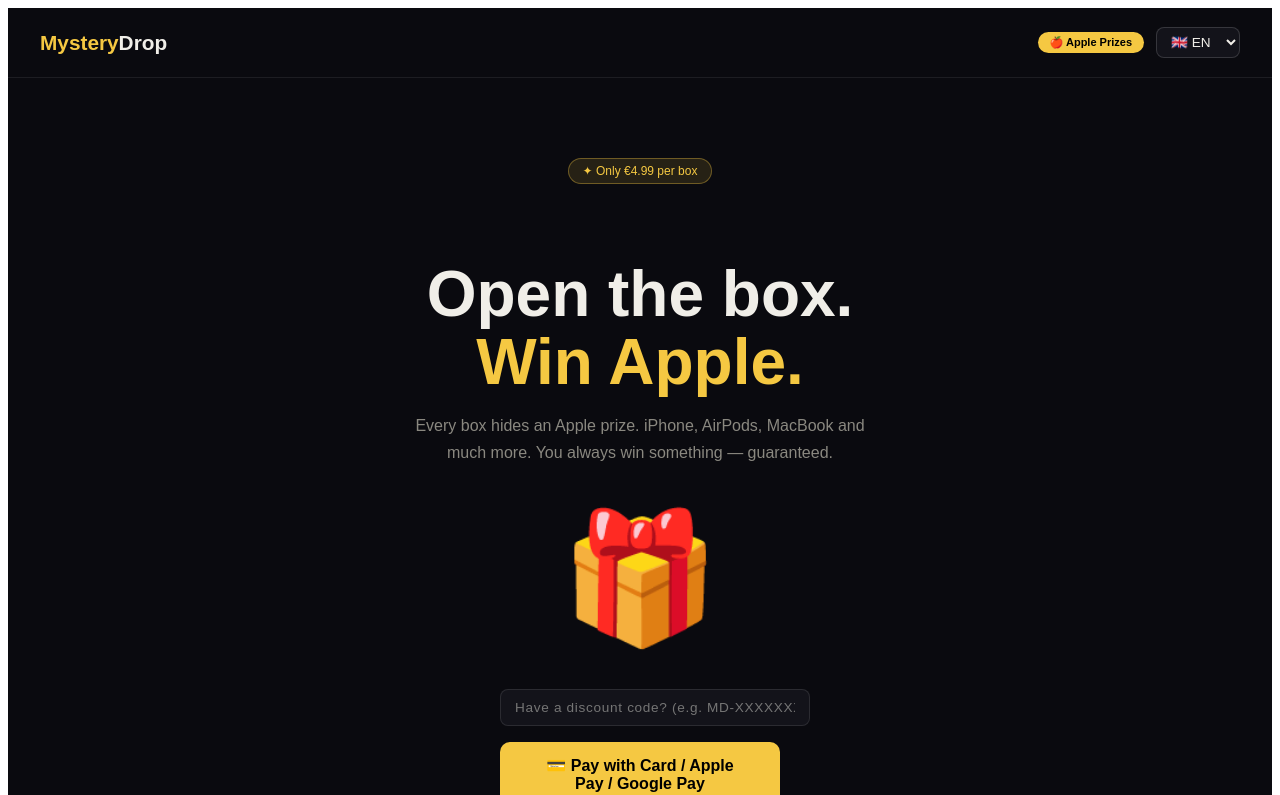
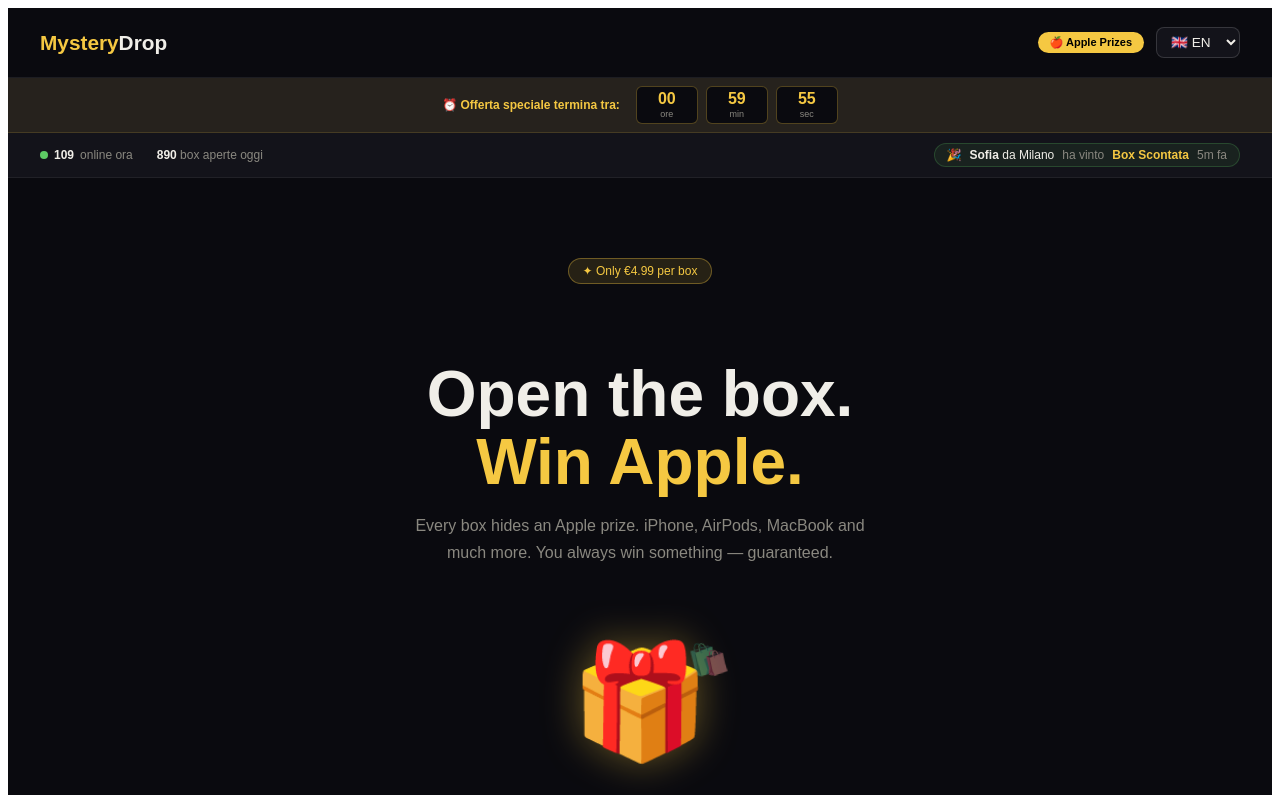
Before and after one commit to simonese13/mysterydrop, a Next.js app: page /en in a window 1280 px wide. Shown: the top 795 px of the page. Built offline with nearby package versions, Linux system fonts and the light colour scheme.

Commit message:
add live feed, countdown, magic box animation

```diff
--- a/app/[locale]/page.tsx
+++ b/app/[locale]/page.tsx
@@ -1,5 +1,5 @@
 "use client";
-import { useState } from "react";
+import { useState, useEffect } from "react";
 import { useTranslations } from "next-intl";
 import { usePathname } from "next/navigation";
 
@@ -17,7 +17,162 @@
   { code: "uk", label: "🇺🇦 UK" },
   { code: "ar", label: "🇸🇦 AR" },
 ];
+const liveWins = [
+  { name: "Marco", city: "Roma", prize: "AirPods Pro", time: 2 },
+  { name: "Sofia", city: "Milano", prize: "Box Scontata", time: 5 },
+  { name: "Luca", city: "Napoli", prize: "iPhone 16", time: 8 },
+  { name: "Emma", city: "Torino", prize: "Buono Amazon 20€", time: 12 },
+  { name: "Giulia", city: "Firenze", prize: "Mystery Box Gratis", time: 15 },
+  { name: "Andrea", city: "Bologna", prize: "AirPods Pro", time: 18 },
+  { name: "Sara", city: "Palermo", prize: "Buono Amazon 50€", time: 22 },
+  { name: "Matteo", city: "Venezia", prize: "Box Scontata", time: 25 },
+];
+const floatingItems = ["📱", "🎧", "⌚", "💻", "🖥", "🎁", "💰", "🛍️"];
 
+function MagicBox() {
+  const [items, setItems] = useState<{ id: number; icon: string; x: number; y: number; rot: number }[]>([]);
+  const [isOpen, setIsOpen] = useState(false);
+  const counter = useState(0);
+
+  useEffect(() => {
+    const interval = setInterval(() => {
+      setIsOpen(true);
+      setTimeout(() => setIsOpen(false), 300);
+      setItems((prev) => [
+        ...prev.slice(-8),
+        {
+          id: Date.now(),
+          icon: floatingItems[Math.floor(Math.random() * floatingItems.length)],
+          x: Math.random() * 160 - 80,
+          y: -(Math.random() * 80 + 40),
+          rot: Math.random() * 60 - 30,
+        },
+      ]);
+    }, 1200);
+    return () => clearInterval(interval);
+  }, []);
+
+  return (
+    <div style={{ position: "relative", width: "200px", height: "200px", display: "flex", alignItems: "center", justifyContent: "center" }}>
+      {items.map((item) => (
+        <div
+          key={item.id}
+          style={{
+            position: "absolute",
+            fontSize: "1.8rem",
+            left: "50%",
+            top: "50%",
+            transform: `translate(${item.x}px, ${item.y}px) rotate(${item.rot}deg)`,
+            animation: "flyOut 1.2s ease-out forwards",
+            pointerEvents: "none",
+          }}
+        >
+          {item.icon}
+        </div>
+      ))}
+
+      <div style={{
+        fontSize: "7rem",
+        animation: isOpen ? "boxPop 0.3s ease-out" : "float 3s ease-in-out infinite",
+        filter: "drop-shadow(0 0 20px rgba(245,200,66,0.4))",
+        transition: "transform 0.1s",
+      }}>
+        {isOpen ? "📦" : "🎁"}
+      </div>
+
+      <style>{`
+        @keyframes flyOut {
+          0% { opacity: 1; transform: translate(0, 0) rotate(0deg) scale(0.5); }
+          50% { opacity: 1; }
+          100% { opacity: 0; transform: translate(${Math.random() * 160 - 80}px, ${-(Math.random() * 100 + 60)}px) rotate(${Math.random() * 60 - 30}deg) scale(1.2); }
+        }
+        @keyframes boxPop {
+          0% { transform: scale(1); }
+          50% { transform: scale(1.15) rotate(-5deg); }
+          100% { transform: scale(1); }
+        }
+      `}</style>
+    </div>
+  );
+}
+function LiveFeed() {
+  const [current, setCurrent] = useState(0);
+  const [visible, setVisible] = useState(true);
+  const [onlineCount, setOnlineCount] = useState(80);
+const [boxCount, setBoxCount] = useState(800);
+
+useEffect(() => {
+  setOnlineCount(Math.floor(Math.random() * 40) + 80);
+  setBoxCount(Math.floor(Math.random() * 200) + 800);
+}, []);
+  const [timeLeft, setTimeLeft] = useState(3600);
+
+  useEffect(() => {
+    const interval = setInterval(() => {
+      setVisible(false);
+      setTimeout(() => {
+        setCurrent((c) => (c + 1) % liveWins.length);
+        setVisible(true);
+      }, 500);
+    }, 4000);
+    return () => clearInterval(interval);
+  }, []);
+
+  useEffect(() => {
+    const timer = setInterval(() => {
+      setTimeLeft((t) => (t > 0 ? t - 1 : 3599));
+    }, 1000);
+    return () => clearInterval(timer);
+  }, []);
+
+  const hours = Math.floor(timeLeft / 3600);
+  const minutes = Math.floor((timeLeft % 3600) / 60);
+  const seconds = timeLeft % 60;
+  const win = liveWins[current];
+
+  return (
+    <div style={{ background: "#13131a", borderBottom: "0.5px solid rgba(255,255,255,0.06)" }}>
+      {/* COUNTDOWN */}
+      <div style={{ background: "rgba(245,200,66,0.08)", borderBottom: "0.5px solid rgba(245,200,66,0.15)", padding: "8px 2rem", display: "flex", alignItems: "center", justifyContent: "center", gap: "1rem", flexWrap: "wrap" }}>
+        <span style={{ color: "#f5c842", fontSize: "12px", fontWeight: 600 }}>⏰ Offerta speciale termina tra:</span>
+        <div style={{ display: "flex", gap: "0.5rem" }}>
+          {[
+            { val: String(hours).padStart(2, "0"), label: "ore" },
+            { val: String(minutes).padStart(2, "0"), label: "min" },
+            { val: String(seconds).padStart(2, "0"), label: "sec" },
+          ].map((t) => (
+            <div key={t.label} style={{ background: "#0a0a0f", border: "0.5px solid rgba(245,200,66,0.3)", borderRadius: "6px", padding: "4px 8px", textAlign: "center", minWidth: "44px" }}>
+              <div style={{ color: "#f5c842", fontSize: "16px", fontWeight: 800, lineHeight: 1 }}>{t.val}</div>
+              <div style={{ color: "#8a8880", fontSize: "9px", marginTop: "2px" }}>{t.label}</div>
+            </div>
+          ))}
+        </div>
+      </div>
+
+      {/* STATS + LIVE */}
+      <div style={{ padding: "10px 2rem", display: "flex", alignItems: "center", justifyContent: "space-between", flexWrap: "wrap", gap: "0.5rem" }}>
+        <div style={{ display: "flex", gap: "1.5rem", flexWrap: "wrap" }}>
+          <div style={{ display: "flex", alignItems: "center", gap: "6px", fontSize: "12px", color: "#8a8880" }}>
+            <span style={{ width: "8px", height: "8px", borderRadius: "50%", background: "#63d96b", display: "inline-block", animation: "pulse 2s infinite" }}></span>
+            <strong style={{ color: "#f0eee8" }}>{onlineCount}</strong> online ora
+          </div>
+          <div style={{ fontSize: "12px", color: "#8a8880" }}>
+            <strong style={{ color: "#f0eee8" }}>{boxCount}</strong> box aperte oggi
+          </div>
+        </div>
+
+        <div style={{ transition: "opacity 0.5s", opacity: visible ? 1 : 0, display: "flex", alignItems: "center", gap: "8px", fontSize: "12px", background: "rgba(99,217,107,0.08)", border: "0.5px solid rgba(99,217,107,0.2)", borderRadius: "20px", padding: "4px 12px" }}>
+          <span>🎉</span>
+          <span style={{ color: "#f0eee8" }}><strong>{win.name}</strong> da {win.city}</span>
+          <span style={{ color: "#8a8880" }}>ha vinto</span>
+          <span style={{ color: "#f5c842", fontWeight: 600 }}>{win.prize}</span>
+          <span style={{ color: "#8a8880" }}>{win.time}m fa</span>
+        </div>
+      </div>
+      <style>{`@keyframes pulse { 0%,100%{opacity:1}50%{opacity:0.4} }`}</style>
+    </div>
+  );
+}
 export default function Home() {
   const pathname = usePathname();
   const locale = pathname.split("/")[1] || "it";
@@ -70,7 +225,8 @@
           </select>
         </div>
       </nav>
-
+{/* LIVE FEED */}
+      <LiveFeed />
       {/* HERO */}
       <section style={{ textAlign: "center", padding: "5rem 2rem 3rem" }}>
         <div style={{ display: "inline-block", background: "rgba(245,200,66,0.12)", border: "0.5px solid rgba(245,200,66,0.35)", color: "#f5c842", fontSize: "12px", padding: "5px 14px", borderRadius: "20px", marginBottom: "1.5rem" }}>
@@ -83,9 +239,9 @@
           {t("hero.description")}
         </p>
 
-        {/* BOX */}
-        <div style={{ display: "flex", justifyContent: "center", margin: "2rem auto" }}>
-          <div style={{ fontSize: "8rem", animation: "float 3s ease-in-out infinite", cursor: "pointer" }} onClick={handleStripe}>🎁</div>
+        {/* BOX ANIMATA */}
+        <div style={{ display: "flex", justifyContent: "center", margin: "2rem auto", position: "relative", height: "200px", width: "200px", cursor: "pointer" }} onClick={handleStripe}>
+          <MagicBox />
         </div>
 
         {/* CODICE SCONTO */}
```
Also changed, not shown: app/[locale]/success/page.tsx (+84 -16 lines).
